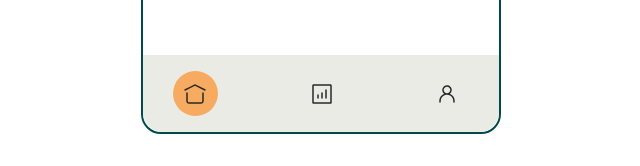
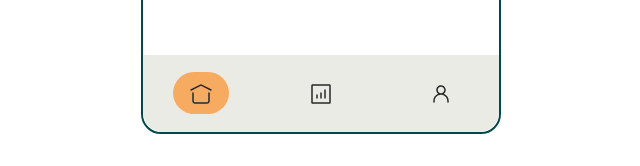
Before and after one commit to sirrotich/my.matx.africa, a React (Vite) app: page / in a window 1280 px wide. Shown: the part 586-752 px from the top of the page, without its empty margins (319-959 px from the left). Built offline with nearby package versions, Linux system fonts and the light colour scheme.

Commit message:
update nav

```diff
--- a/src/styles/Home.css
+++ b/src/styles/Home.css
@@ -218,16 +218,16 @@
 }
 
 .nav-item {
-    padding: 10px;
-    border-radius: 30px;
-    transition: background-color 0.3s ease;
+  border-radius: 9999px; /* or 50px - both will work */
+  padding: 8px 16px;
+    transition: background-color 0.2s ease;
 
 }
 
 .nav-item.active {
     background-color: var(--surface-surface-secondary-100, #F7AB61);
-    width: 45px;
-    height: 45px;
+    /* width: 45px;
+    height: 45px; */
 
 }
 
```
